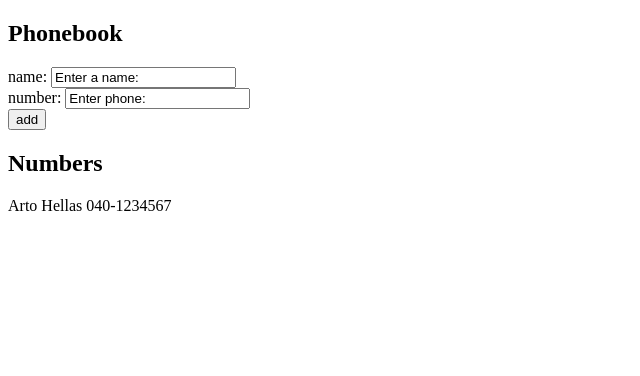
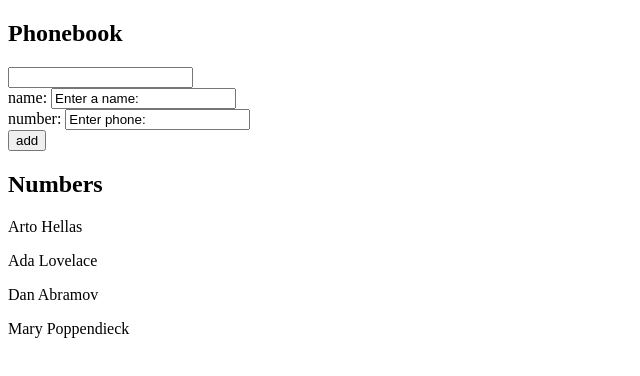
Before and after one commit to Misganaw-Berihun/Full_stack_open_submissions, a React (Vite) app in the folder part2/phonebook/: page / in a window 1280 px wide. Shown: the top 376 px of the page, without its empty margins (0-640 px from the left). Built offline with nearby package versions, Linux system fonts and the light colour scheme.

Commit message:
Exercise 2.9

```diff
--- a/part2/phonebook/src/App.jsx
+++ b/part2/phonebook/src/App.jsx
@@ -3,10 +3,15 @@ import Part from './components/Part.jsx'
 
 const App = () => {
   const [persons, setPersons] = useState([
-    { name: 'Arto Hellas', phone: '040-1234567' }
+    { name: 'Arto Hellas', number: '040-123456', id: 1 },
+    { name: 'Ada Lovelace', number: '39-44-5323523', id: 2 },
+    { name: 'Dan Abramov', number: '12-43-234345', id: 3 },
+    { name: 'Mary Poppendieck', number: '39-23-6423122', id: 4 }
   ])
   const [newName, setNewName] = useState('Enter a name:')
   const [newPhone, setNewPhone] = useState('Enter phone: ')
+  const [searchName, setSearchName] = useState('')
+
 
   const addPerson = (event) => {
     event.preventDefault()
@@ -30,9 +35,23 @@ const App = () => {
     setNewPhone(event.target.value)
   }
 
+
+  const handleSearchChange = (event) => {
+    const target = event.target.value
+    console.log(target)
+    setSearchName(target)
+  }
+
+  const end = searchName.length
+  const personsToShow = end != 0
+    ? persons.filter(field => field.name.slice(0, end).toLowerCase() === searchName.toLowerCase())
+    : persons
+
+
   return (
     <div>
       <h2>Phonebook</h2>
+      <input value = {searchName} onChange={handleSearchChange}/>
       <form onSubmit={addPerson}>
         <div>
           name: <input value = {newName} onChange={handleNameChange}/>
@@ -45,7 +64,7 @@ const App = () => {
         </div>
       </form>
       <h2>Numbers</h2>
-      <Part persons = {persons} />
+      <Part persons = {personsToShow} />
     </div>
   )
 }
```
